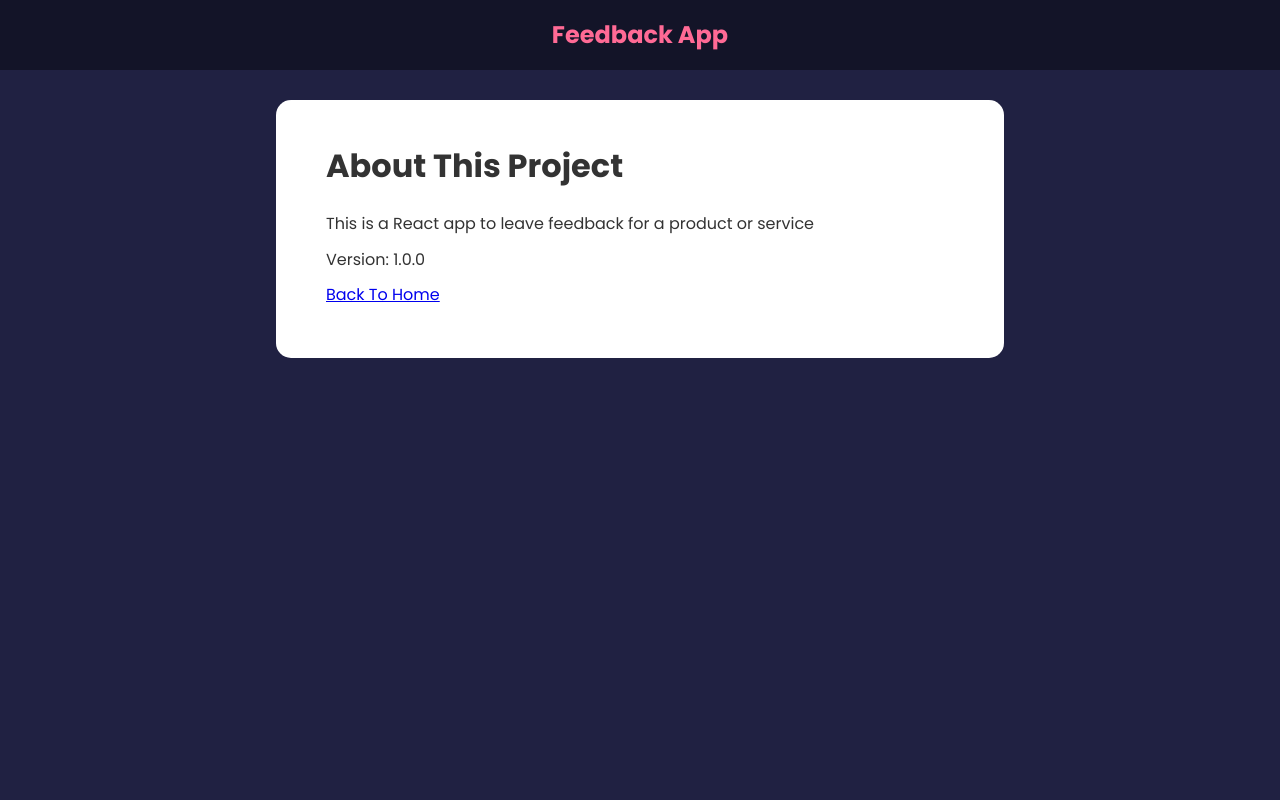
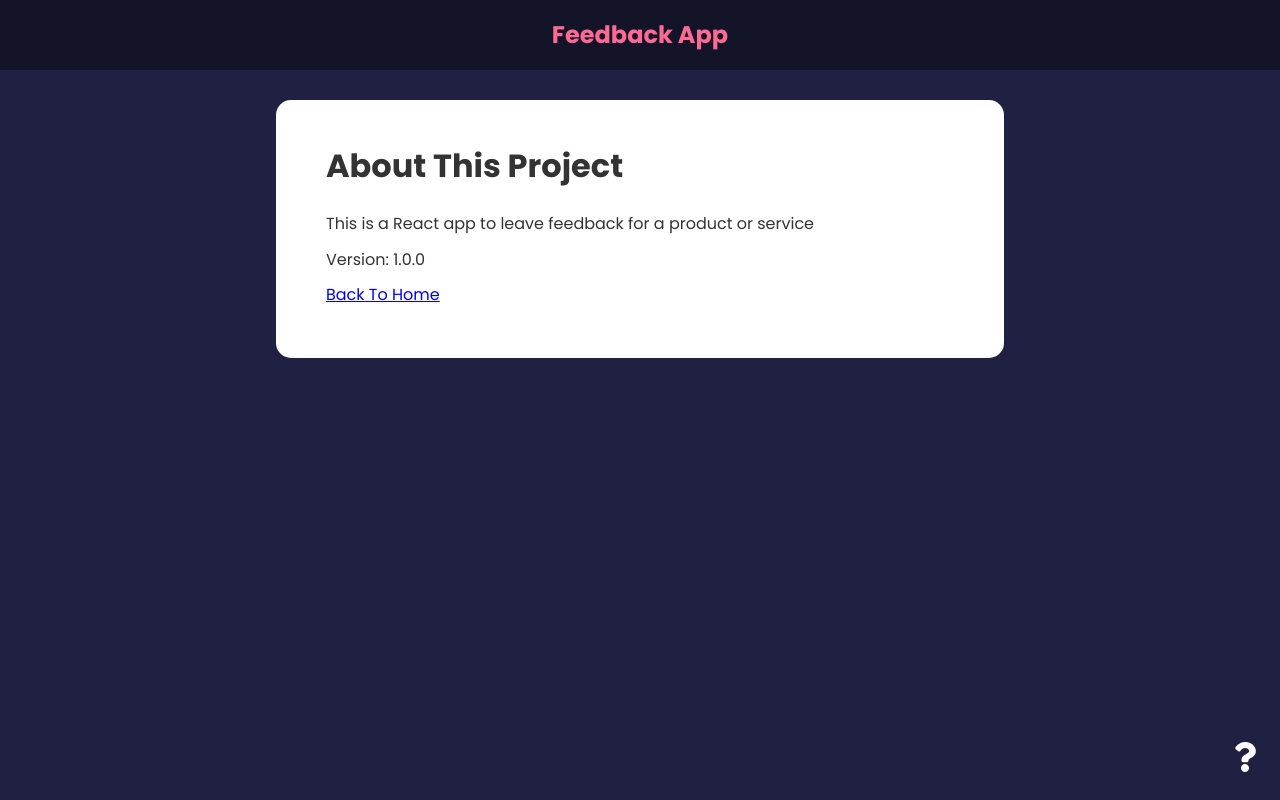
Before and after one commit to KhaledAlabssi/feedback_app, a React (Create React App) app: page /about in a window 1280 px wide. Built offline with nearby package versions, Linux system fonts and the light colour scheme.

Commit message:
about icon link

```diff
--- a/src/App.js
+++ b/src/App.js
@@ -7,6 +7,8 @@
 import Header from "./components/Header";
 import FeedbackData from "./data/FeedbackData"
 import About from "./pages/About";
+import AboutIcon from "./components/AboutIcon";
+
 
 function App() {
   const [feedback, setFeedback] = useState(FeedbackData)
@@ -35,6 +37,7 @@
         </Route>
         <Route path='/about'element={<About />} />
         </Routes>
+        <AboutIcon />
       </div>
     </Router>
   );
--- /dev/null
+++ b/src/components/AboutIcon.jsx
@@ -0,0 +1,16 @@
+import React from 'react'
+import {FaQuestion} from 'react-icons/fa'
+import {Link} from 'react-router-dom'
+
+function AboutIcon() {
+    return (
+        <div className='about-link'>
+            <Link to='/about'>
+            <FaQuestion size={30} />
+            </Link>
+
+        </div>
+    )
+}
+
+export default AboutIcon
--- a/src/pages/About.jsx
+++ b/src/pages/About.jsx
@@ -1,5 +1,6 @@
 import React from 'react'
 import Card from '../components/shared/Card'
+import { Link } from 'react-router-dom'
 
 function About() {
     return (
@@ -9,7 +10,11 @@
                 <p>This is a React app to leave feedback for a product or service</p>
                 <p>Version: 1.0.0</p>
                 <p>
-                    <a href='/'>Back To Home</a>
+                    <Link to='/'>
+                    Back To Home
+
+                    </Link>
+
                 </p>
             </div>
         </Card>
```
